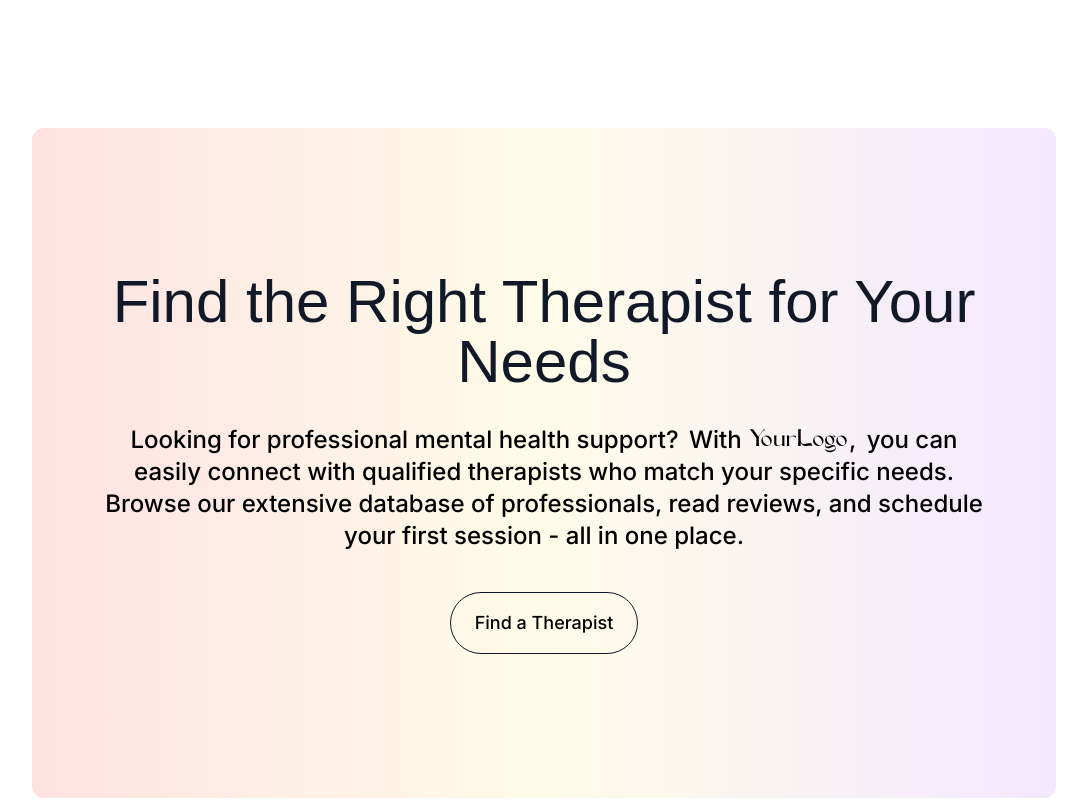
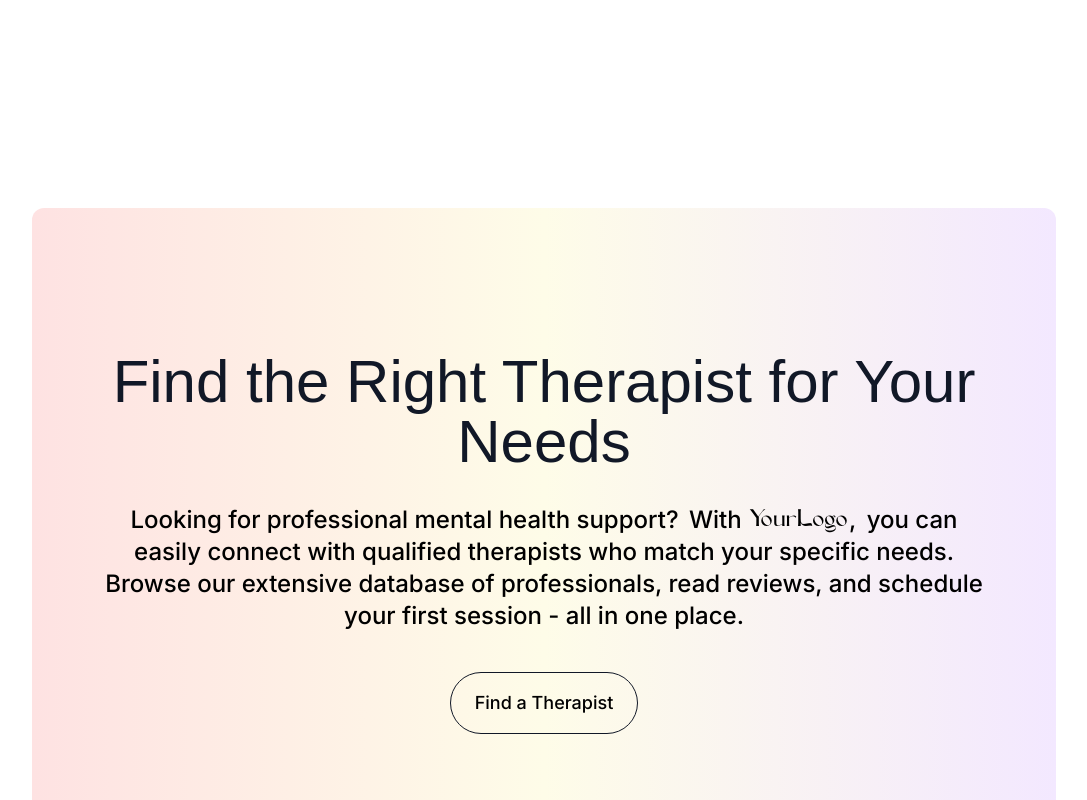
Before and after one commit to mh2023sfdbf/itsmarta-ui-kit, a Next.js app: page /demo-minimal-calm in a window 1280 px wide. Shown: the part 3600-4400 px from the top of the page, without its empty margins (96-1183 px from the left). Built offline with nearby package versions, Linux system fonts and the light colour scheme; a web font is replaced by a local one.

Commit message:
Fix: Center align Find Therapist CTA template vertically
- Add min-h-screen flex items-center justify-center
- Content now properly centered in preview area
- Removed pb-40, added py-20 for balanced spacing
- Updated both component and code string

```diff
--- a/components/sections/HeroGlassy.tsx
+++ b/components/sections/HeroGlassy.tsx
@@ -1232,7 +1232,7 @@
       component: <CTAHighlighted />,
       code: `export default function CTAHighlighted() {
   return (
-    <section className="relative overflow-hidden pb-40 px-6 xl:px-32">
+    <section className="relative overflow-hidden min-h-screen flex items-center justify-center px-6 xl:px-32 py-20">
       {/* Decorative Blob */}
       <div className="absolute bottom-[-50px] right-[-150px] w-[600px] h-[600px] z-0 pointer-events-none">
         <svg viewBox="0 0 600 600" xmlns="http://www.w3.org/2000/svg" className="w-full h-full"></svg>
@@ -1526,8 +1526,8 @@
                           </h4>
                           <p className="text-sm text-black/50 font-light">
                             Experience the UI kit as a complete real page
-                          </p>
-                        </div>
+                </p>
+              </div>
 
                         {/* Right: Arrow Icon */}
                         <div className="flex-shrink-0 w-12 h-12 rounded-full bg-black flex items-center justify-center group-hover:scale-110 transition-transform duration-300">
--- a/marta-ui-kit/templates/cta/CTAHighlighted.tsx
+++ b/marta-ui-kit/templates/cta/CTAHighlighted.tsx
@@ -1,6 +1,6 @@
 export default function CTAHighlighted() {
   return (
-    <section className="relative overflow-hidden pb-40 px-6 xl:px-32">
+    <section className="relative overflow-hidden min-h-screen flex items-center justify-center px-6 xl:px-32 py-20">
       {/* Decorative Blob */}
       <div className="absolute bottom-[-50px] right-[-150px] w-[600px] h-[600px] z-0 pointer-events-none">
         <svg viewBox="0 0 600 600" xmlns="http://www.w3.org/2000/svg" className="w-full h-full"></svg>
```
